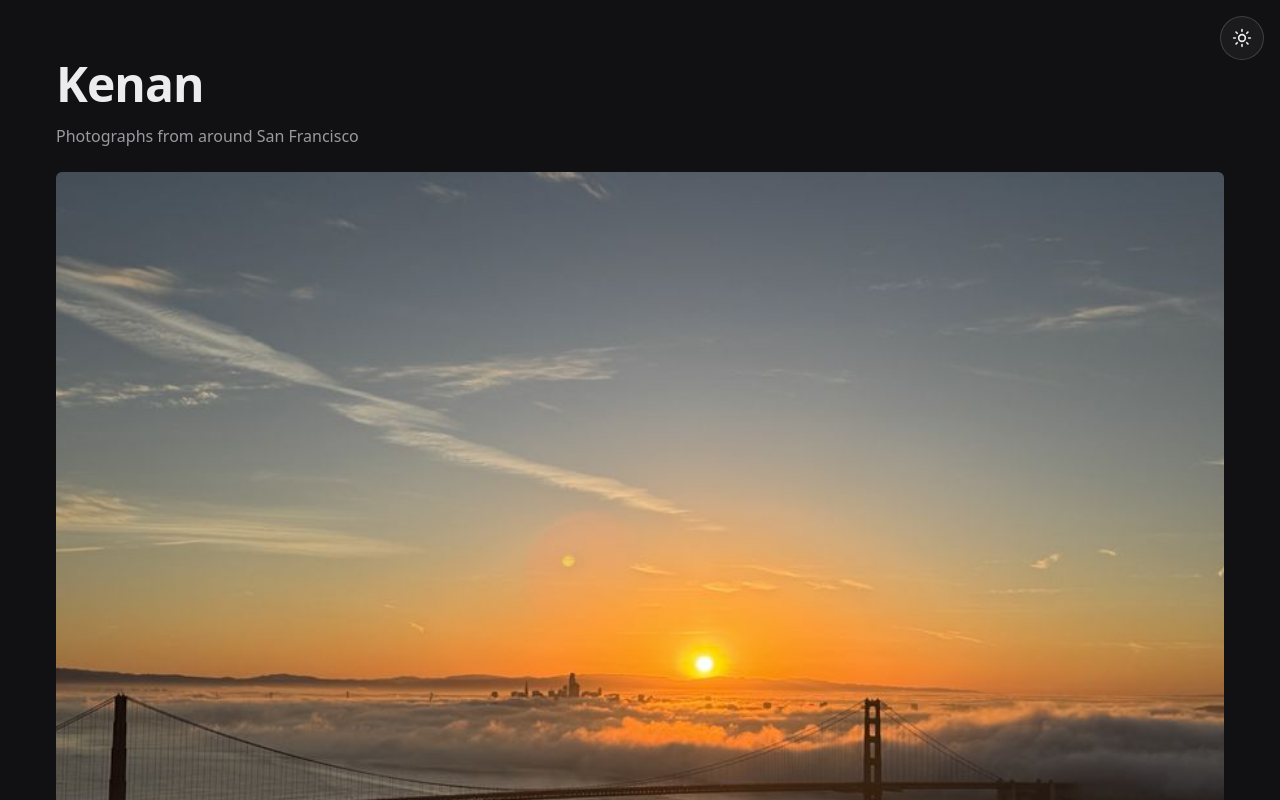
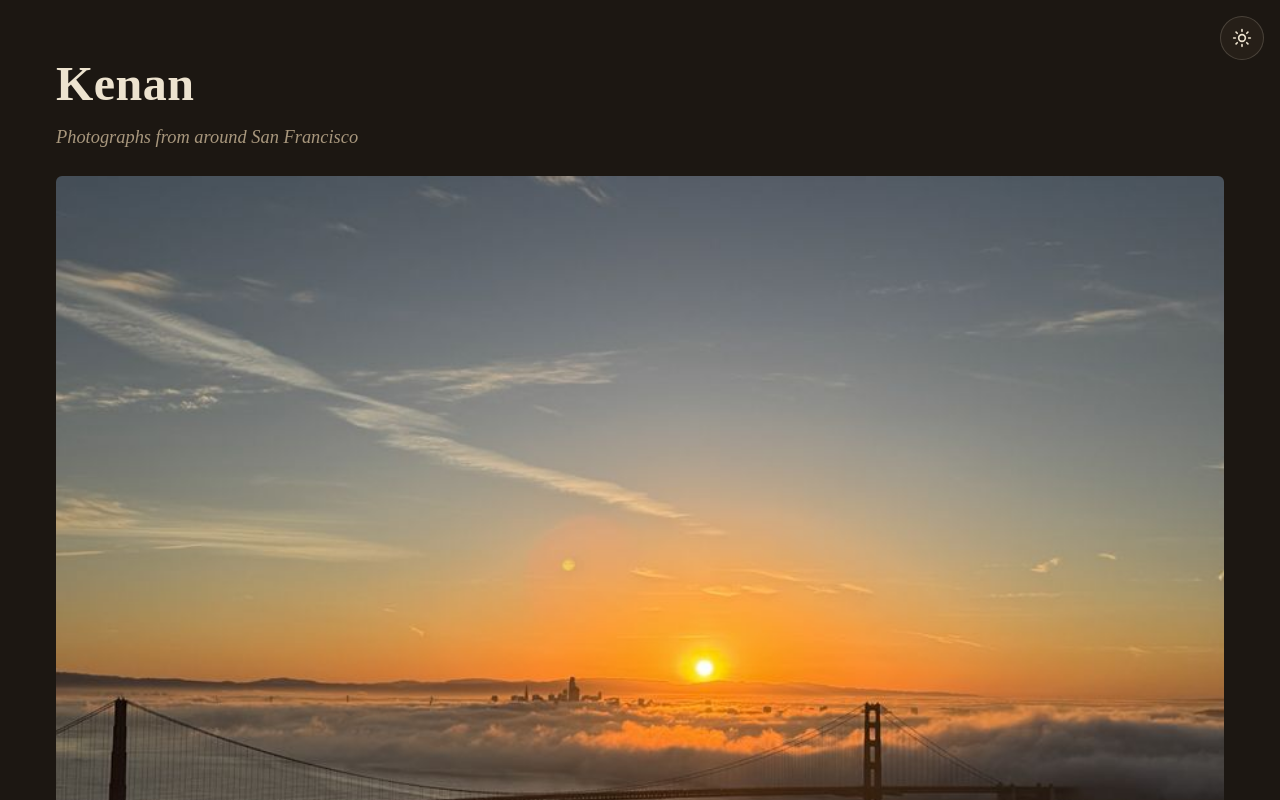
Before and after one commit to KenanES/personal-site-kenan, a plain HTML site: page index.html in a window 1280 px wide. Both pictures are taken after a click on the button "Switch to dark mode". Shown: the top 800 px of the page. Drawn offline with Linux system fonts and the light colour scheme.

Commit message:
Use a parchment palette and Times New Roman serif type
Light mode: parchment background with dark sepia text. Dark mode: warm
dark brown with parchment-colored text. Tagline and captions in italic.

Co-Authored-By: Claude Opus 5.5 <noreply@anthropic.com>
Claude-Session: https://claude.ai/code/session_01143ihKW46rkTQh8Lds5QyL

```diff
--- a/styles.css
+++ b/styles.css
@@ -1,11 +1,11 @@
 /* Theme: follows the device setting unless the visitor picks one with the
    toggle, which sets data-theme="light" or "dark" on <html>. */
 :root {
-  --bg: #faf8f5;
-  --text: #1d1d1f;
-  --muted: #6b6b70;
-  --surface: rgba(255, 255, 255, 0.8);
-  --border: rgba(0, 0, 0, 0.12);
+  --bg: #f3e9d2;          /* parchment */
+  --text: #2b2118;        /* dark sepia ink */
+  --muted: #6e5d47;
+  --surface: rgba(248, 240, 222, 0.85);
+  --border: rgba(60, 40, 20, 0.2);
   --accent: #c0362c; /* a nod to International Orange */
   --radius: 6px;
   color-scheme: light;
@@ -13,22 +13,22 @@
 
 @media (prefers-color-scheme: dark) {
   :root:not([data-theme="light"]) {
-    --bg: #111113;
-    --text: #ececef;
-    --muted: #9a9aa2;
-    --surface: rgba(30, 30, 34, 0.8);
-    --border: rgba(255, 255, 255, 0.16);
+    --bg: #1c1712;        /* warm dark brown */
+    --text: #ede3cf;      /* parchment-colored text */
+    --muted: #a8977d;
+    --surface: rgba(40, 33, 26, 0.85);
+    --border: rgba(237, 227, 207, 0.18);
     --accent: #ff6b5c;
     color-scheme: dark;
   }
 }
 
 :root[data-theme="dark"] {
-  --bg: #111113;
-  --text: #ececef;
-  --muted: #9a9aa2;
-  --surface: rgba(30, 30, 34, 0.8);
-  --border: rgba(255, 255, 255, 0.16);
+  --bg: #1c1712;        /* warm dark brown */
+  --text: #ede3cf;      /* parchment-colored text */
+  --muted: #a8977d;
+  --surface: rgba(40, 33, 26, 0.85);
+  --border: rgba(237, 227, 207, 0.18);
   --accent: #ff6b5c;
   color-scheme: dark;
 }
@@ -72,7 +72,7 @@ body {
   margin: 0;
   background: var(--bg);
   color: var(--text);
-  font-family: system-ui, -apple-system, "Segoe UI", Roboto, sans-serif;
+  font-family: "Times New Roman", Times, Georgia, serif;
   line-height: 1.5;
   transition: background-color 0.3s ease, color 0.3s ease;
 }
@@ -86,8 +86,8 @@ main,
 }
 
 .site-header { padding-top: 48px; padding-bottom: 24px; }
-.site-header h1 { margin: 0; font-size: clamp(2rem, 5vw, 3rem); letter-spacing: -0.02em; }
-.tagline { margin: 4px 0 0; color: var(--muted); }
+.site-header h1 { margin: 0; font-size: clamp(2rem, 5vw, 3rem); letter-spacing: 0.01em; font-weight: 600; }
+.tagline { margin: 4px 0 0; color: var(--muted); font-size: 1.15rem; font-style: italic; }
 
 /* Gallery: responsive grid, portrait photos side by side, the landscape one spans the row */
 .gallery {
@@ -112,7 +112,7 @@ main,
 .photo a:focus-visible img { transform: scale(1.03); }
 .photo a:focus-visible { outline: 3px solid var(--accent); outline-offset: 3px; }
 
-.photo figcaption { margin-top: 8px; font-size: 0.9rem; color: var(--muted); }
+.photo figcaption { margin-top: 8px; font-size: 1rem; font-style: italic; color: var(--muted); }
 
 /* Lightbox */
 .lightbox {
```
